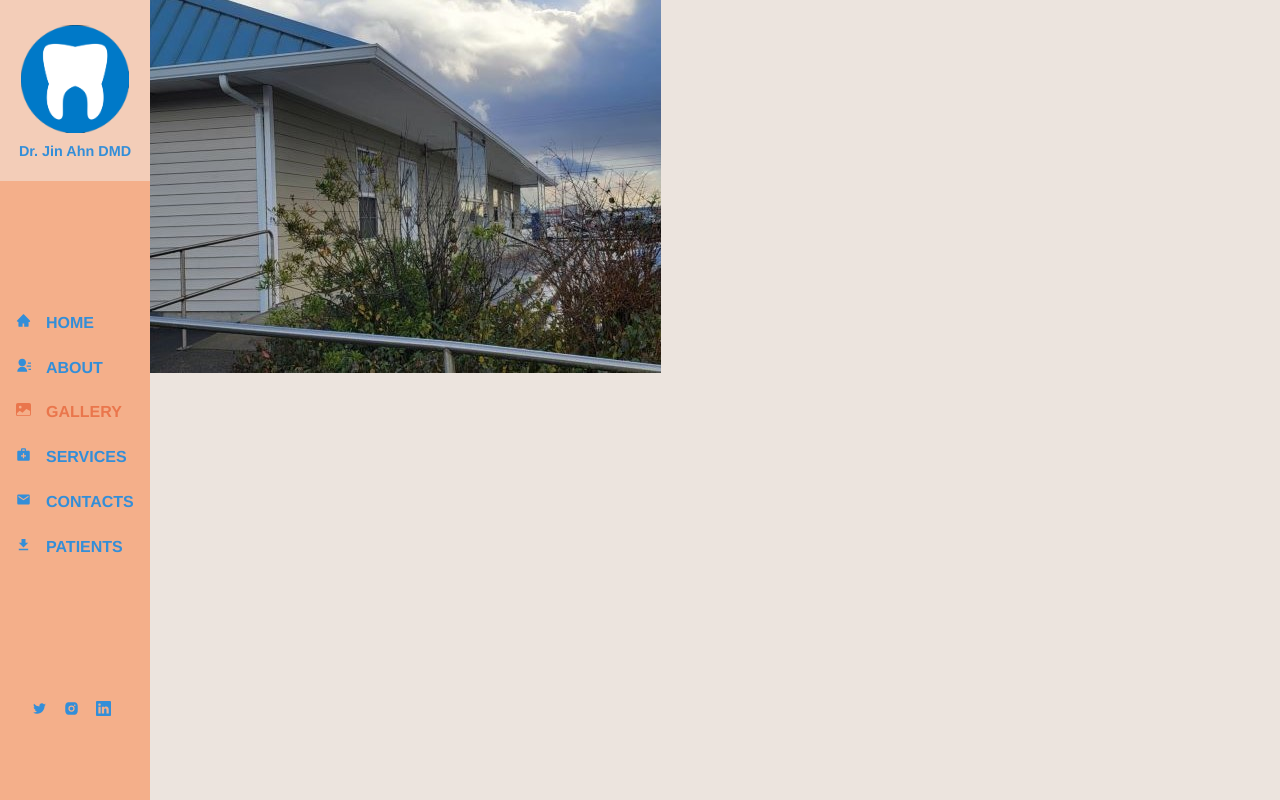
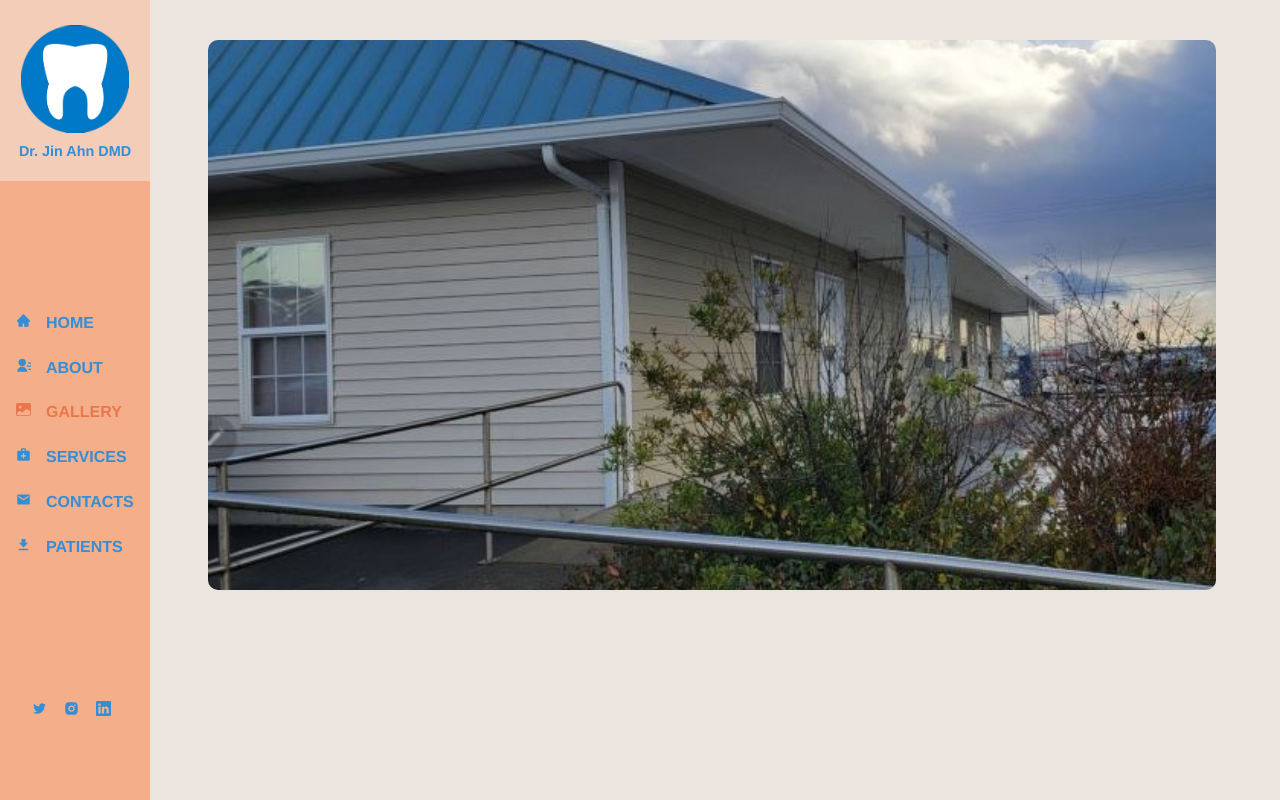
Before and after one commit to SueRtx/Capstone, a React (Create React App) app in the folder dentist/: page /gallery in a window 1280 px wide. Built offline with nearby package versions, Linux system fonts and the light colour scheme; a web font is replaced by a local one.

Commit message:
Fix gallery slide show

```diff
--- a/dentist/src/App.scss
+++ b/dentist/src/App.scss
@@ -87,9 +87,13 @@ a {
   display: none;
 }
 
-
-
-
+.wrapper {
+  width: 100%;
+  height: auto;
+  background-color: var(--primary-bg);
+  z-index: -999;
+  overflow: hidden;
+}
 
 .section__padding {
   padding: 0 2rem;
--- a/dentist/src/pages/gallery/Gallery.jsx
+++ b/dentist/src/pages/gallery/Gallery.jsx
@@ -13,11 +13,12 @@ import office3Img from "../../assets/images/8office.jpg";
 
 import 'swiper/css'
 import 'swiper/css/navigation'
+import './gallery.scss'
 
 const Galley = () => {
   return (
-  <section className="galley-section">
-    <div className="galley-section-wrapper">
+  <section className="gallery-section">
+    <div className="gallery-section-wrapper">
       <div className="officeImag-section">
         <Swiper
           modules={[Pagination, Autoplay]}
--- a/dentist/src/pages/gallery/gallery.scss
+++ b/dentist/src/pages/gallery/gallery.scss
@@ -7,14 +7,21 @@
 }
 
 
+
+
+  @media screen and (max-width: 1900px) {
     .gallery-section {
-    padding: 30px 4rem 5rem 13rem;
-
+      padding: 40px 4rem 5rem 13rem;
+      h2 {
+        margin: 20px 0;
+      }
     }
     .gallery-wrapper {
       grid-template-columns: repeat(4, 1fr);
       gap: 2em;
     }
     .officeImag-section img {
-    height: 250px;
+      height: 550px;
     }
+
+  }
```
Also changed, not shown: 1 other file (tests, documents, lock files or other folders). Lines whose indentation alone changed are shown as unchanged.
